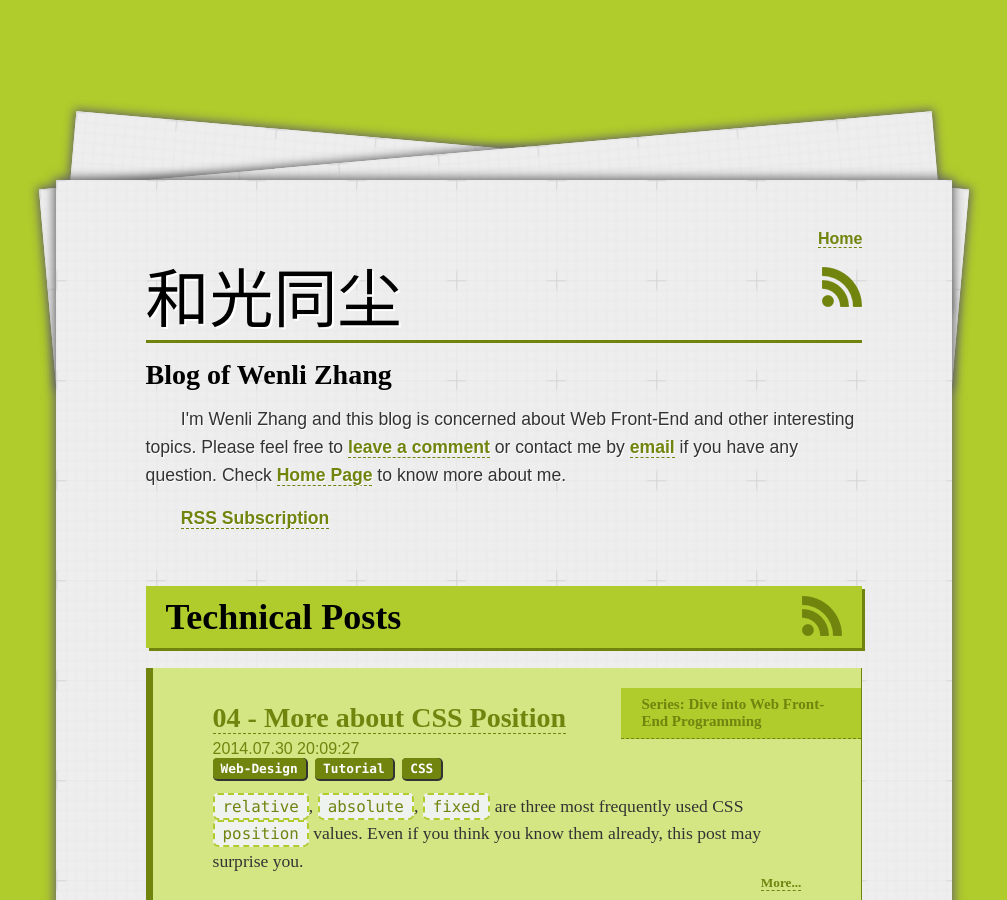
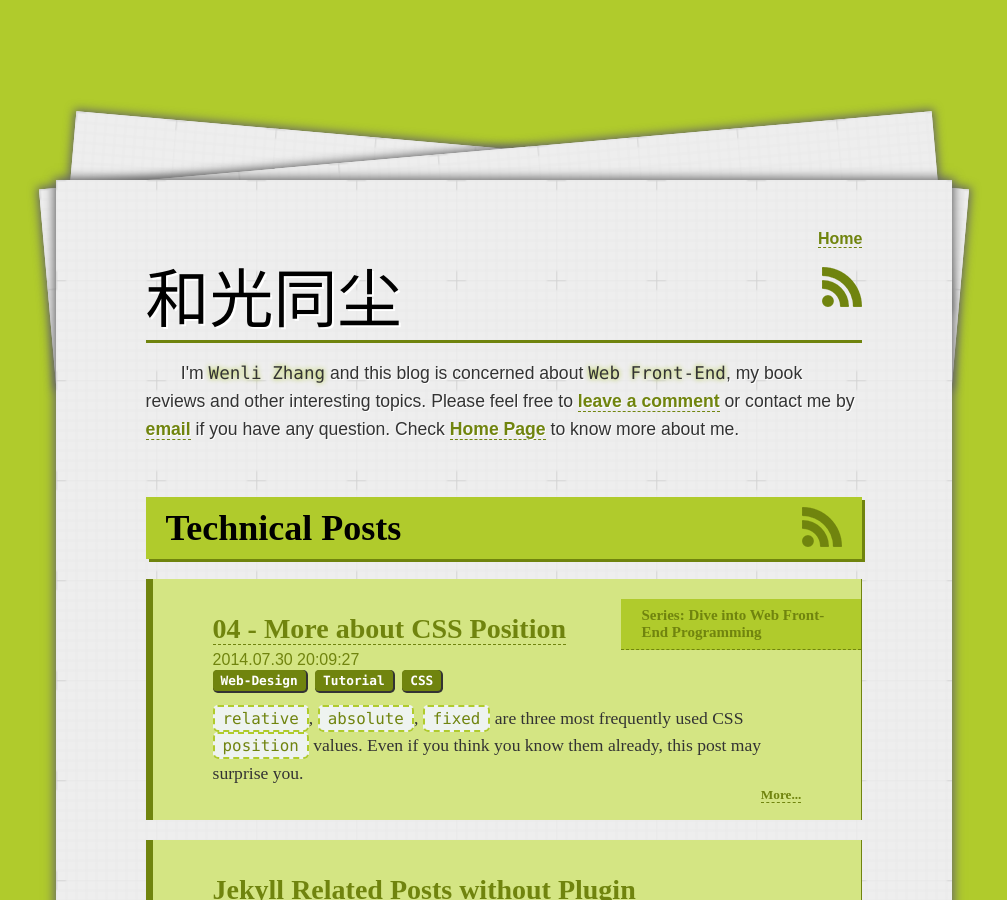
Before and after one commit to Ovilia/blog, a Jekyll site: the page built from index.html, in a window 1280 px wide and 900 px high. Shown: the whole window, without its empty margins (136-1143 px from the left). Built offline with Jekyll 4.4.1, drawn with Linux system fonts in a browser that asks for light colours; Markdown is read by kramdown in place of the engine named in the settings; the list of posts is cut into pages by our own code; comment, search, counter and statistics services are not loaded.

Commit message:
recent desc change

```diff
--- a/_layouts/recent.html
+++ b/_layouts/recent.html
@@ -8,15 +8,13 @@
                 <div class="simpleNav">
                     <a href="http://zhangwenli.com">Home</a>
                 </div>
-                <div class="pageTitle">和光同尘<a class="title-img" href="{{ site.url }}/feed.xml" title="RSS of Wenli Zhang"><img src="img/rss-green.png" /></a></div>
+                <div class="pageTitle">和光同尘<a class="title-img" href="{{ site.url }}/feed.xml" title="RSS of Wenli Zhang" target="_blank"><img src="img/rss-green.png" /></a></div>
 
                 {% if paginator.page == 1 %}
-                <h3>Blog of Wenli Zhang</h3>
-                <p>I'm Wenli Zhang and this blog is concerned about Web Front-End and other interesting topics. Please feel free to <a href="#disqus_thread">leave a comment</a> or contact me by <a href="mailto:me@zhangwenli.com?subject=Interested+In+Your+Blog+Posts" target="_blank">email</a> if you have any question. Check <a href="http://zhangwenli.com">Home Page</a> to know more about me.</p>
-                <p><a href="http://zhangwenli.com/blog/feed.xml">RSS Subscription</a></p>
+                <p>I'm <em>Wenli Zhang</em> and this blog is concerned about <em>Web Front-End</em>, my book reviews and other interesting topics. Please feel free to <a href="#disqus_thread">leave a comment</a> or contact me by <a href="mailto:me@zhangwenli.com?subject=Interested+In+Your+Blog+Posts" target="_blank">email</a> if you have any question. Check <a href="http://zhangwenli.com">Home Page</a> to know more about me.</p>
                 {% endif %}
 
-                <h1>Technical Posts<a class="title-img" href="{{ site.url }}/feed-en.xml" title="RSS of Technical Posts"><img src="img/rss-green.png" /></a></h1>
+                <h1>Technical Posts<a class="title-img" href="{{ site.url }}/feed-en.xml" title="RSS of Technical Posts" target="_blank"><img src="img/rss-green.png" /></a></h1>
 
                 {% for post in paginator.posts %}
                     {% if post.hide != true %}
@@ -63,7 +61,7 @@
                 <a href="{{ site.url }}/all/" class="allPostLink">All Posts</a>
                 </div>
 
-                <h1>中文博客<a class="title-img" href="{{ site.url }}/feed-cn.xml" title="订阅中文博客RSS"><img src="img/rss-green.png" /></a></h1>
+                <h1>中文博客<a class="title-img" href="{{ site.url }}/feed-cn.xml" title="订阅中文博客RSS" target="_blank"><img src="img/rss-green.png" /></a></h1>
 
                 {% for post in paginator.posts %}
                     {% if post.hide != true %}
```
